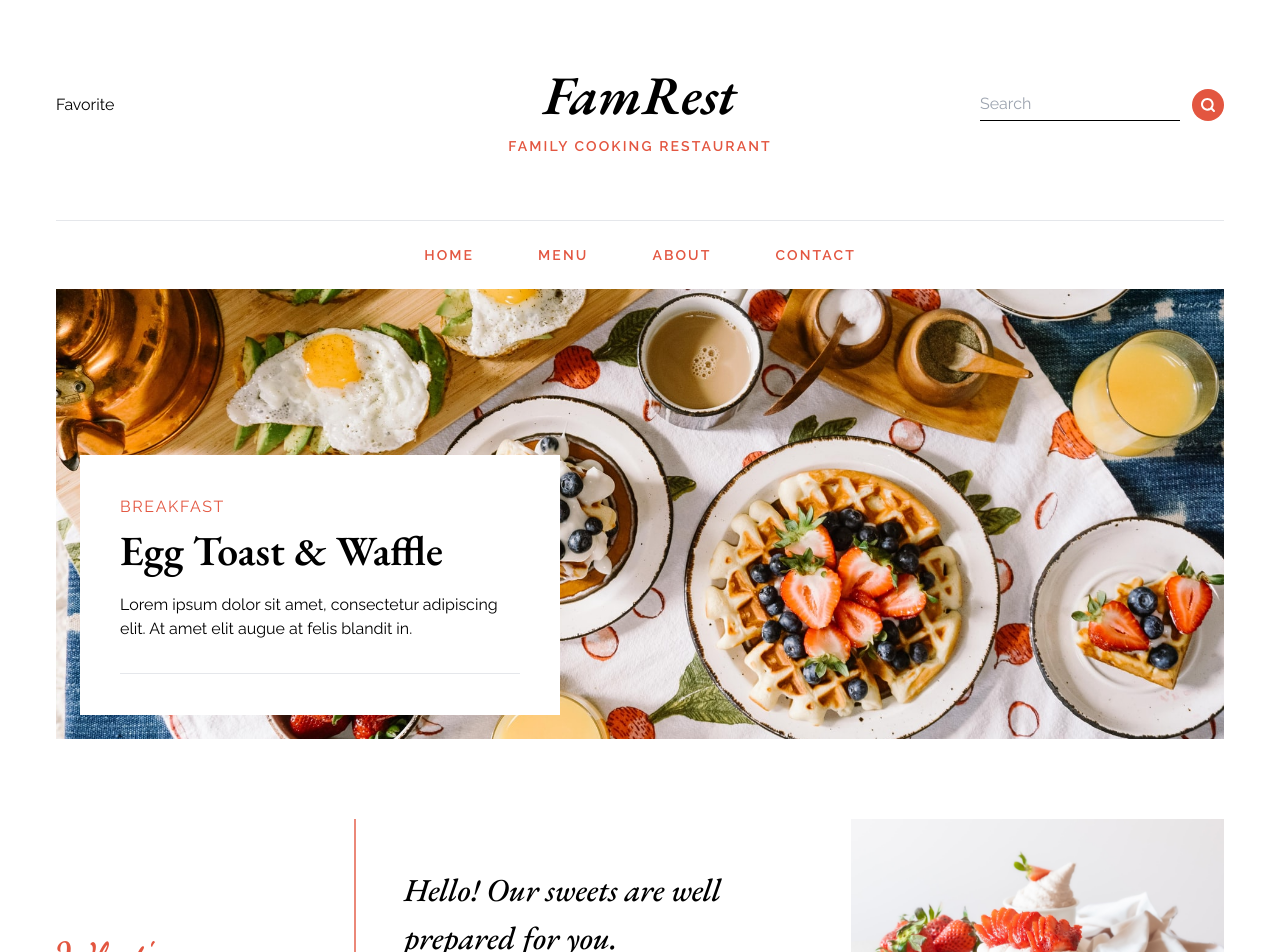
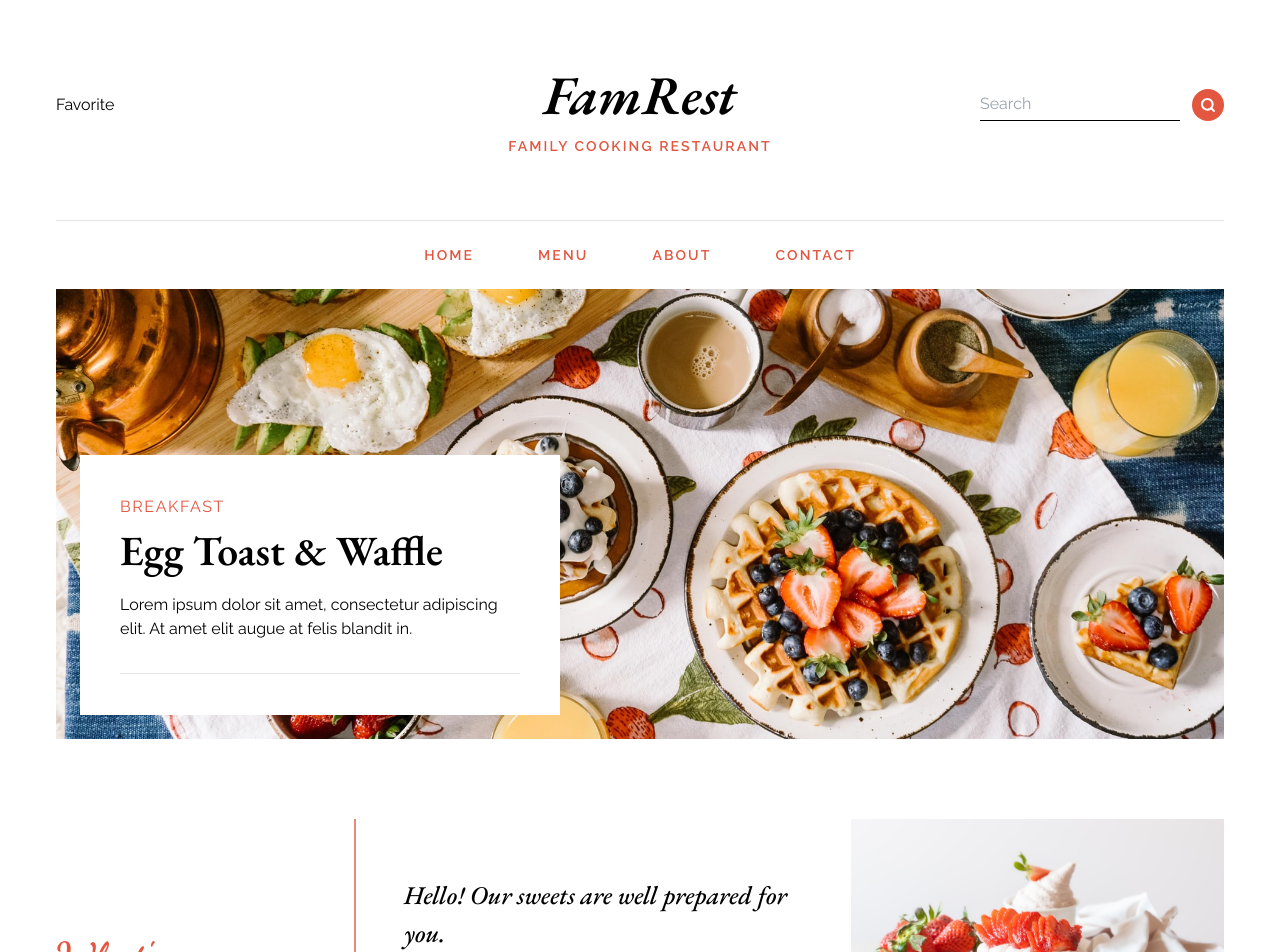
Before and after one commit to firstneverrest/FamRest-Restaurant, a Preact app: page / in a window 1280 px wide. Shown: the top 952 px of the page. Built offline with nearby package versions, Linux system fonts and the light colour scheme.

Commit message:
feat: change header font size

```diff
--- a/src/styles/global.css
+++ b/src/styles/global.css
@@ -35,12 +35,12 @@ h3 {
 }
 
 h4 {
-  font-size: 2rem !important;
+  font-size: 1.6rem !important;
   font-weight: 500 !important;
 }
 
 h5 {
-  font-size: 1.6rem !important;
+  font-size: 1.4rem !important;
 }
 
 h6 {
```
